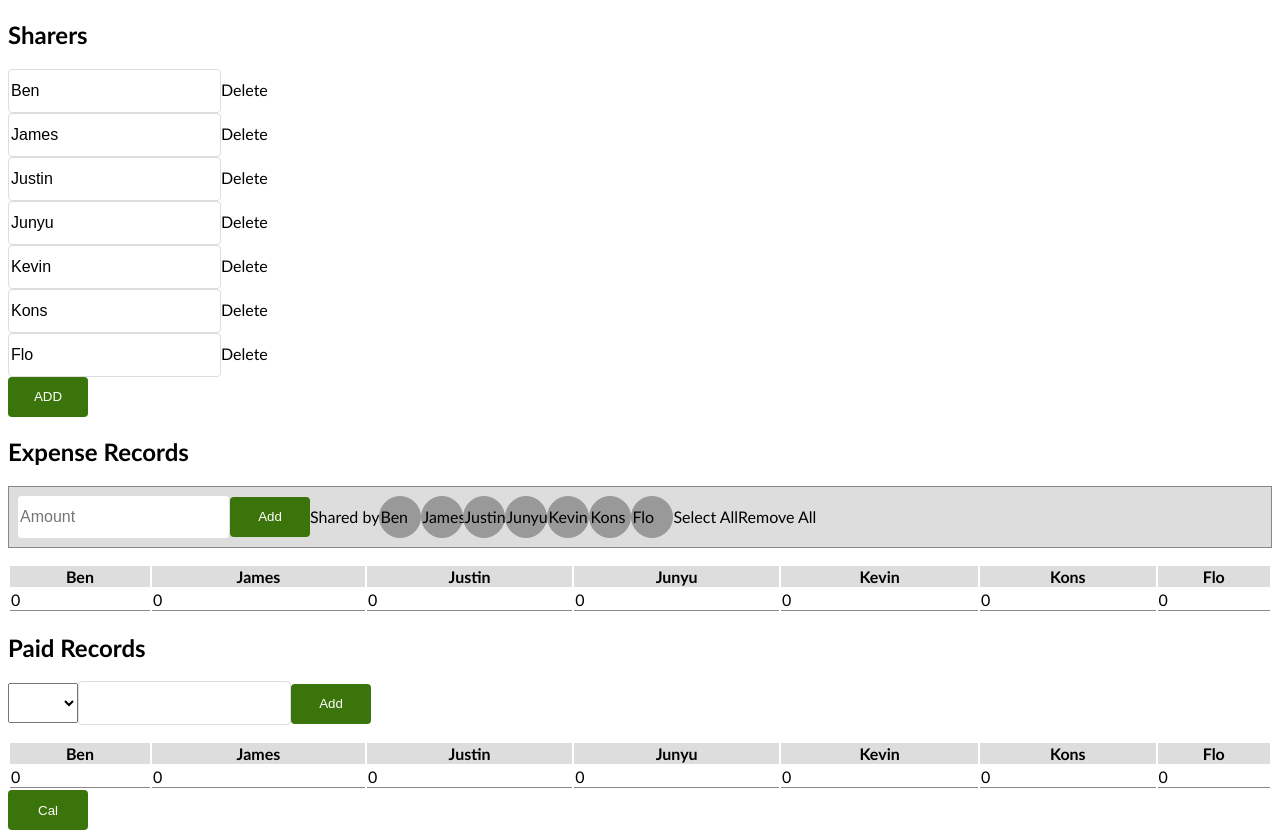
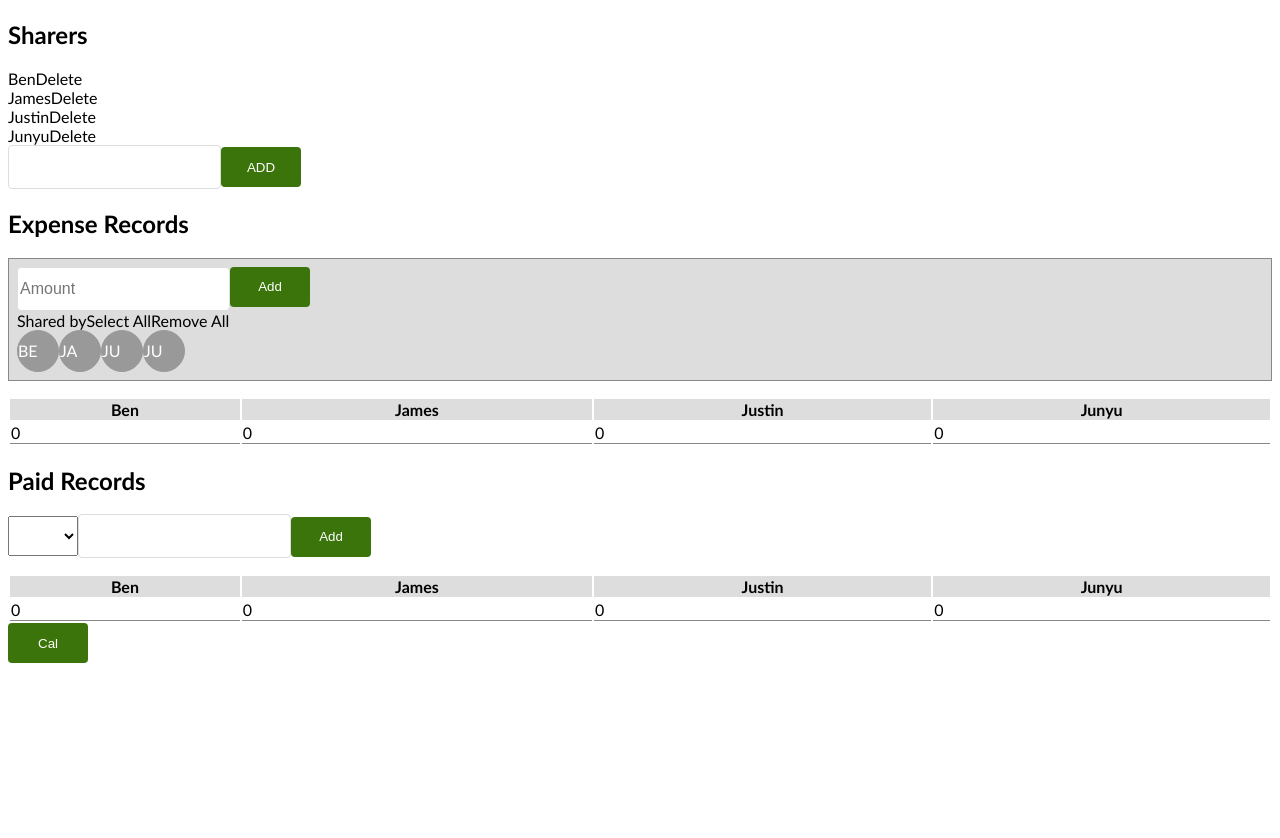
Before and after one commit to ostoc/bill-splitter, a Vue app: page / in a window 1280 px wide. After the commit the page ends 800 px from the top, so only its background shows below. Built offline with nearby package versions, Linux system fonts and the light colour scheme.

Commit message:
feature: simple sharer logic

```diff
--- a/src/App.vue
+++ b/src/App.vue
@@ -2,57 +2,68 @@
   <div id="app">
     <h2>Sharers</h2>
     <div class="sharer">
-      <div class v-for="(sharer,index) in sharers" :key="index">
-        <input v-model="sharer.name">
-        <span @click="removeRecord(sharers, sharer)">Delete</span>
+      <div class v-for="(sharer, index) in sharers" :key="index">
+        <span v-text="sharer" />
+        <span @click="removeSharer(sharer)">Delete</span>
       </div>
+      <input v-model="newSharer" />
       <button @click="addSharer()">ADD</button>
     </div>
     <h2>Expense Records</h2>
     <div class="expense">
-      <input type="number" v-model="amount" placeholder="Amount">
-      <button @click="addRecord">Add</button>
-      <div>Shared by</div>
-      <div v-for="(sharer, index) in sharers" :key="index">
-        <div
-          :class="sharerSelectorClass(sharer.name)"
-          @click="chooseSharer(sharer.name)"
-        >{{ sharer.name }}</div>
+      <div class="row">
+        <input type="number" v-model="amount" placeholder="Amount" />
+        <button @click="addRecord">Add</button>
       </div>
-      <div @click="selectAll()">Select All</div>
-      <div @click="removeAll()">Remove All</div>
+      <div class="row">
+        <div>Shared by</div>
+        <div @click="selectAll()">Select All</div>
+        <div @click="removeAll()">Remove All</div>
+      </div>
+      <div class="row">
+        <div v-for="(sharer, index) in sharers" :key="index">
+          <div
+            :class="sharerSelectorClass(sharer)"
+            @click="chooseSharer(sharer)"
+          >
+            {{ sharer.substring(0, 2) }}
+          </div>
+        </div>
+      </div>
     </div>
     <div class="expense-list">
       <ul>
         <li v-for="(record, index) in expenseRecords" :key="index">
           {{ record.names }} {{ record.amount }}
-          <button
-            @click="removeRecord(expenseRecords,record)"
-          >Remove</button>
+          <button @click="removeRecord(expenseRecords, record)">Remove</button>
         </li>
       </ul>
     </div>
 
-    <IndividualExpanseTable :data="individualExpanse"/>
+    <IndividualExpanseTable :data="individualExpanse" />
 
     <H2>Paid Records</H2>
     <select v-model="payer">
-      <option v-for="(sharer, index) in sharers" :key="index" :value="sharer.name">{{ sharer.name }}</option>
+      <option v-for="(sharer, index) in sharers" :key="index" :value="sharer">{{
+        sharer
+      }}</option>
     </select>
-    <input v-model="paidAmount">
+    <input v-model="paidAmount" />
     <button @click="addPayRecord">Add</button>
     <ul>
-      <li v-for="(paid, index) in paidRecods" :key="index">
+      <li v-for="(paid, index) in paidRecords" :key="index">
         {{ paid.name }} - {{ paid.amount }}
-        <button @click="removeRecord(paidRecods,paid)">Remove</button>
+        <button @click="removeRecord(paidRecords, paid)">Remove</button>
       </li>
     </ul>
 
     <ul>
-      <li v-for="(trans, index) in transferBook" :key="index">{{ trans.to }} {{ trans.amount }}</li>
+      <li v-for="(trans, index) in transferBook" :key="index">
+        {{ trans.to }} {{ trans.amount }}
+      </li>
     </ul>
 
-    <IndividualExpanseTable :data="individualBalance"/>
+    <IndividualExpanseTable :data="individualBalance" />
     <button @click="cals">Cal</button>
   </div>
 </template>
@@ -67,19 +78,12 @@ export default {
       selectedSharer: [],
       transferBook: [],
       recordTitle: null,
+      newSharer: null,
       payer: null,
       paidAmount: null,
-      sharers: [
-        { name: "Ben", balance: 0 },
-        { name: "James", balance: 0 },
-        { name: "Justin", balance: 0 },
-        { name: "Junyu", balance: 0 },
-        { name: "Kevin", balance: 0 },
-        { name: "Kons", balance: 0 },
-        { name: "Flo", balance: 0 }
-      ],
+      sharers: ["Ben", "James", "Justin", "Junyu"],
       expenseRecords: [],
-      paidRecods: []
+      paidRecords: []
     };
   },
   components: {
@@ -87,7 +91,10 @@ export default {
   },
   computed: {
     individualExpanse() {
-      let localBalance = JSON.parse(JSON.stringify(this.sharers));
+      let localBalance = [];
+      this.sharers.forEach(shareName => {
+        localBalance.push({ name: shareName, balance: 0 });
+      });
       this.expenseRecords.forEach(record => {
         const sharedAmount = record.amount / record.names.length;
         record.names.forEach(name => {
@@ -102,7 +109,7 @@ export default {
       localBalance.map(item => {
         item.name, (item.balance = -parseFloat(item.balance));
       });
-      this.paidRecods.forEach(record => {
+      this.paidRecords.forEach(record => {
         let share = localBalance.find(item => item.name === record.name);
         share.balance = parseFloat(share.balance) + parseFloat(record.amount);
       });
@@ -112,7 +119,16 @@ export default {
 
   methods: {
     addSharer() {
-      this.sharers.push({ name: "Name", balance: 0 });
+      this.sharers.push(this.newSharer);
+    },
+    removeSharer(sharer) {
+      this.sharers = this.sharers.filter(item => item !== sharer);
+      this.expenseRecords.forEach(record => {
+        record.names = record.names.filter(name => name !== sharer.name);
+      });
+      this.paidRecords = this.paidRecords.filter(record => {
+        record.name !== sharer.name;
+      });
     },
     addRecord() {
       const record = {
@@ -137,7 +153,7 @@ export default {
         alert("You need select person or have amout");
         return;
       }
-      this.paidRecods.push(record);
+      this.paidRecords.push(record);
     },
     chooseSharer(sharer) {
       if (this.selectedSharer.includes(sharer)) {
@@ -151,7 +167,7 @@ export default {
     selectAll() {
       this.selectedSharer = [];
       this.sharers.forEach(sharer => {
-        this.selectedSharer.push(sharer.name);
+        this.selectedSharer.push(sharer);
       });
     },
     removeAll() {
@@ -214,7 +230,11 @@ export default {
   display: flex;
   padding: 8px;
   display: flex;
-  align-items: center;
+  flex-direction: column;
+}
+.row {
+  display: flex;
+  flex-direction: row;
 }
 .sharer-selector {
   height: 40px;
@@ -225,6 +245,8 @@ export default {
   border: 1px solid #999;
   align-items: center;
   text-align: center;
+  color: #fff;
+  text-transform: uppercase;
 }
 .sharer-selector:hover {
   cursor: pointer;
--- a/src/components/IndividualExpanseTable.vue
+++ b/src/components/IndividualExpanseTable.vue
@@ -1,21 +1,35 @@
 <template>
   <table>
     <tr>
-      <th v-for="(header,index) in tableData" :key="index" v-text="header.name"></th>
+      <th
+        v-for="(header, index) in tableData"
+        :key="index"
+        v-text="header.name"
+      ></th>
     </tr>
     <tr>
-      <td v-for="(item,index) in tableData" :key="index" v-text="item.balance"></td>
+      <td
+        v-for="(item, index) in tableData"
+        :key="index"
+        v-text="displayBalance(item.balance)"
+      ></td>
     </tr>
   </table>
 </template>
 
 <script>
+import formatCurrency from "./util.js";
 export default {
   name: "IndividualExpanseTable",
   props: ["data"],
   computed: {
     tableData() {
       return this.data;
+    }
+  },
+  methods: {
+    displayBalance(value) {
+      return formatCurrency(value);
     }
   }
 };
--- /dev/null
+++ b/src/components/util.js
@@ -0,0 +1,8 @@
+function formatCurrency(amount) {
+  let value = amount;
+  value = Math.round(value * 100);
+  value = value / 100;
+  return value;
+}
+
+export default formatCurrency;
```
